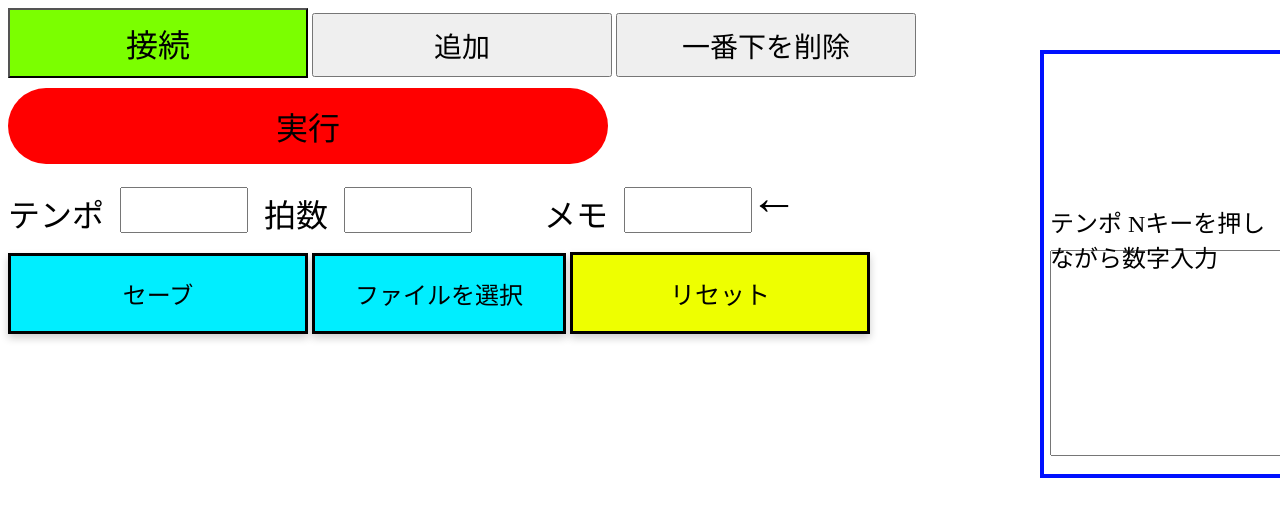
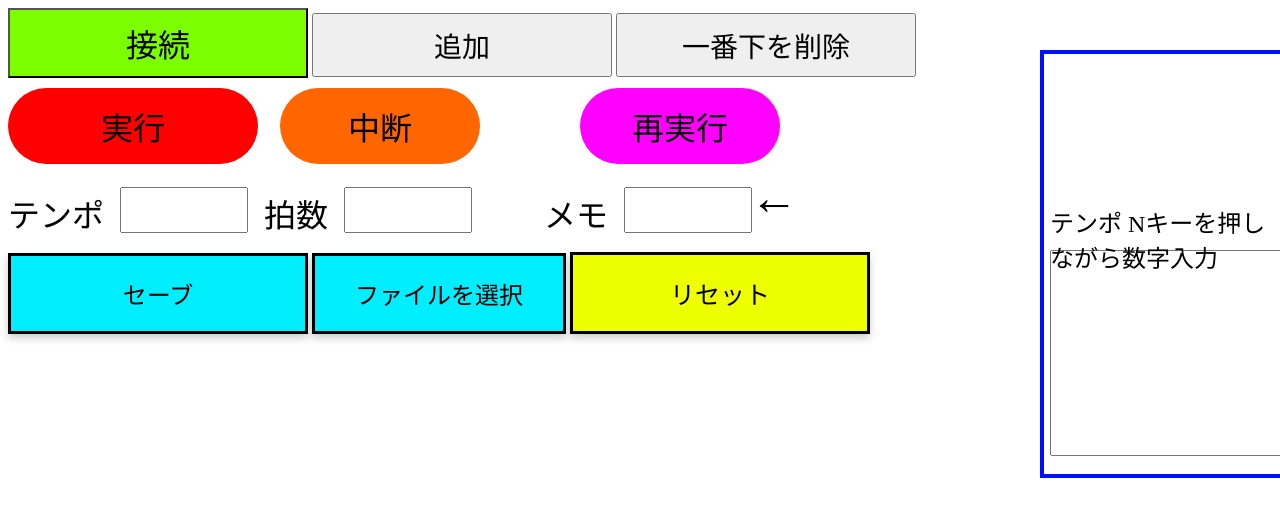
Before and after one commit to kazunotani/METRO, a plain HTML site: page index.html in a window 1280 px wide. Shown: the top 516 px of the page. Drawn offline with Linux system fonts and the light colour scheme.

Commit message:
Update index.html

```diff
--- a/index.html
+++ b/index.html
@@ -41,7 +41,7 @@
        .example4{
         border-radius: 100px;
        display: block;
-       width: 600px;
+       width: 250px;
        padding: 15px;
        box-sizing: border-box;
        background: #ff0000;
@@ -51,6 +51,50 @@
        margin: 10px 0;
        font-size : 200%;
       }
+      .example4:active {
+  filter: brightness(80%);
+  transform: scale(0.97);
+}
+       .example400{
+        position:absolute;
+       top: 78px;
+       left:280px;
+        border-radius: 100px;
+       display: block;
+       width: 200px;
+       padding: 15px;
+       box-sizing: border-box;
+       background: #ff6600;
+       color: #000000;
+       text-decoration: none;
+       text-align: center;
+       margin: 10px 0;
+       font-size : 200%;
+      }
+            .example400:active {
+  filter: brightness(80%);
+  transform: scale(0.97);
+}
+       .example40000{
+        position:absolute;
+       top: 78px;
+       left:580px;
+        border-radius: 100px;
+       display: block;
+       width: 200px;
+       padding: 15px;
+       box-sizing: border-box;
+       background: #ff00ff;
+       color: #000000;
+       text-decoration: none;
+       text-align: center;
+       margin: 10px 0;
+       font-size : 200%;
+      }
+            .example40000:active {
+  filter: brightness(80%);
+  transform: scale(0.97);
+}
       .example77{
        box-sizing: border-box;
        background: #7bff00;
@@ -167,6 +211,8 @@
   <button size = "30px"onclick = "Add();">追加</button>
   <button onclick = "Rem();">一番下を削除</button>
   <a href="#" class="example4" onclick = "Run();"id = "STARTR">実行</a>
+  <a href="#" class="example400" onclick = "STOPRun();">中断</a>
+    <a href="#" class="example40000" onclick = "ReRun();">再実行</a>
   <a href="#" class="example9" onclick = "Re();"id = "Re">テンポ変更</a>
   <div class = "field" id="status1">
     <p ><font size="6">テンポ&nbsp&nbsp</font></p>
@@ -337,10 +383,16 @@ function RESET(){
       window.setTimeout(() => {
       Send(Math.floor(prog.querySelector("#tempo").value));
       }, fewtime);
+      if(num == 1){
+      window.setTimeout(() => {
+          Send((Math.floor(prog.querySelector("#beat").value)) + 1);
+        },time);
+      }
+      else{
       window.setTimeout(() => {
           Send((Math.floor(prog.querySelector("#beat").value)));
-      },time);
-
+        },time);
+      }
     }
 
     function ReadLoop(num){
@@ -353,21 +405,21 @@ function RESET(){
     function Program(){
       console.log("startsending...");
       setTimeout(function(){Send("RUNSEND");
-      document.getElementById("STARTR").textContent = "実行中(クリックで終了)";}, fewtime);
+     } , fewtime);
       ReadLoop((arrowY-170)/78+1);
     }
     function Run(){
      if(document.getElementById("STARTS").textContent == "スタート"){
-      if(document.getElementById("STARTR").textContent == "実行")
-      {
           Program();
-      }
-      else if(document.getElementById("STARTR").textContent == "実行中(クリックで終了)")
-      {
-        setTimeout(function(){SendByte("252")/*252→break,254→stop*/}, fewtime);
-        document.getElementById("STARTR").textContent = "実行";
-      }
      }
+    }
+    function STOPRun(){
+      setTimeout(function(){SendByte("252")/*252 break, 254 stop*/}, fewtime);
+
+    }
+        function ReRun(){
+        setTimeout(function(){Send("RIGHTNOW")},time);
+        setTimeout(function(){Send("RUN")},time * 2);
     }
     function StartStop(){
       if(document.getElementById("STARTS").textContent == "スタート")
```
